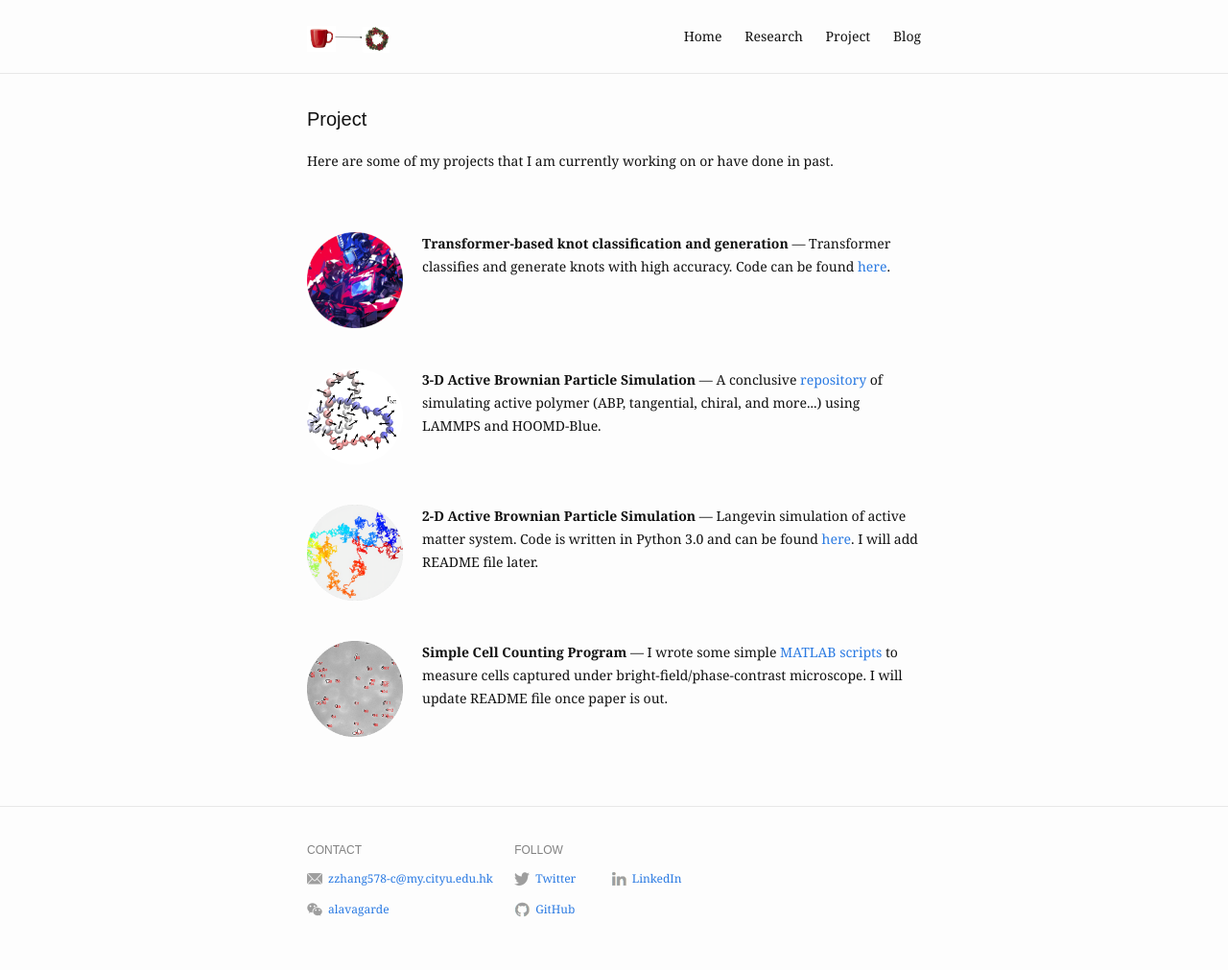
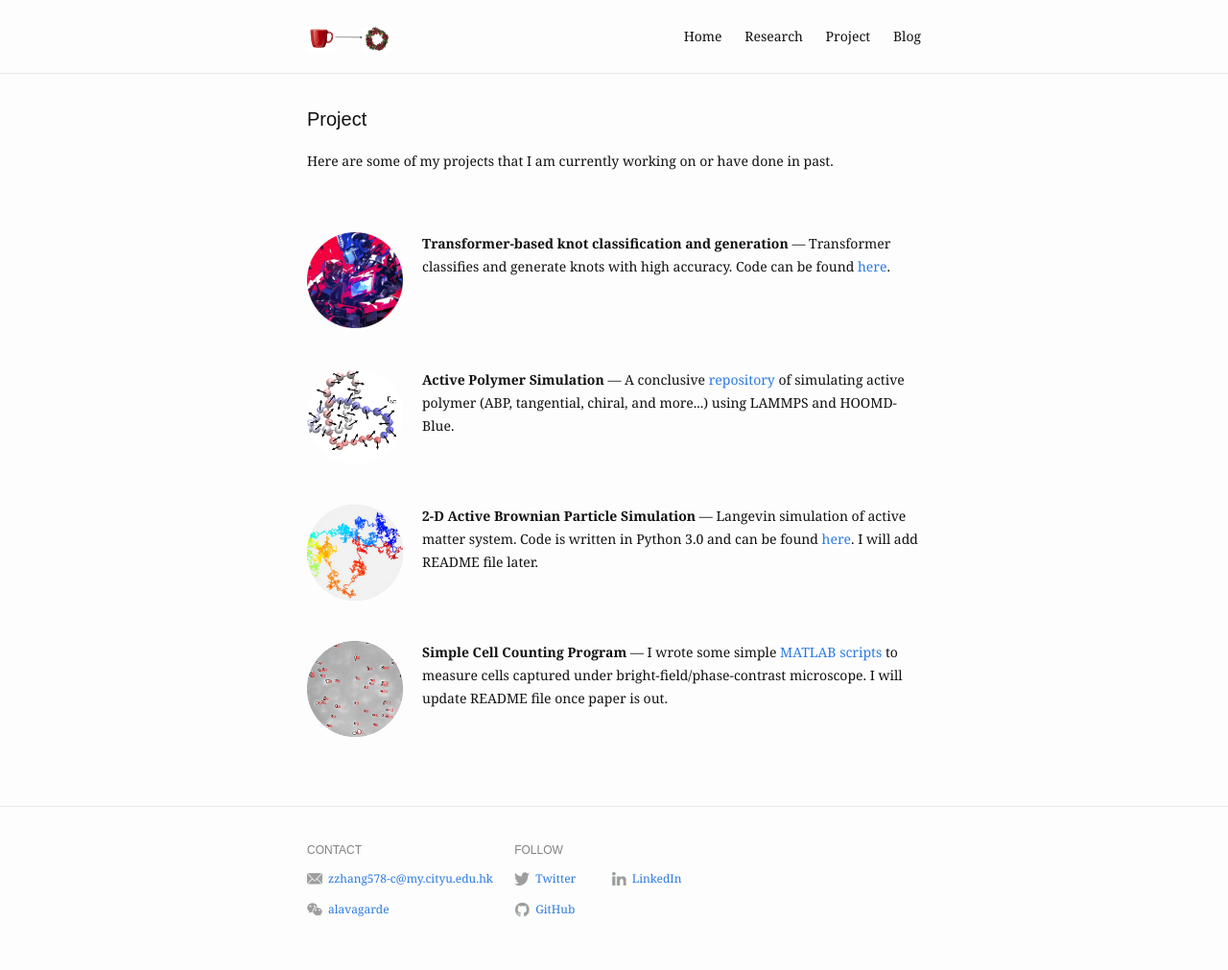
Before and after one commit to kizzhang/kizzhang.github.io, a Jekyll site: the page built from project.md, in a window 1280 px wide. Shown: the whole page at 96% size. Built offline with Jekyll 4.4.1, drawn with Linux system fonts in a browser that asks for light colours.

Commit message:
Update project.md

```diff
--- a/project.md
+++ b/project.md
@@ -8,7 +8,7 @@ items:
       src: /assets/img/work/transformer.png
       alt: 3dBrownian
     description: Transformer classifies and generate knots with high accuracy. Code can be found <a href="https://github.com/kizzhang/KnotTransformer">here</a>.
-  - title: 3-D Active Brownian Particle Simulation
+  - title: Active Polymer Simulation
     image:
       src: /assets/img/work/activepolymer.png
       alt: 3dBrownian
```
